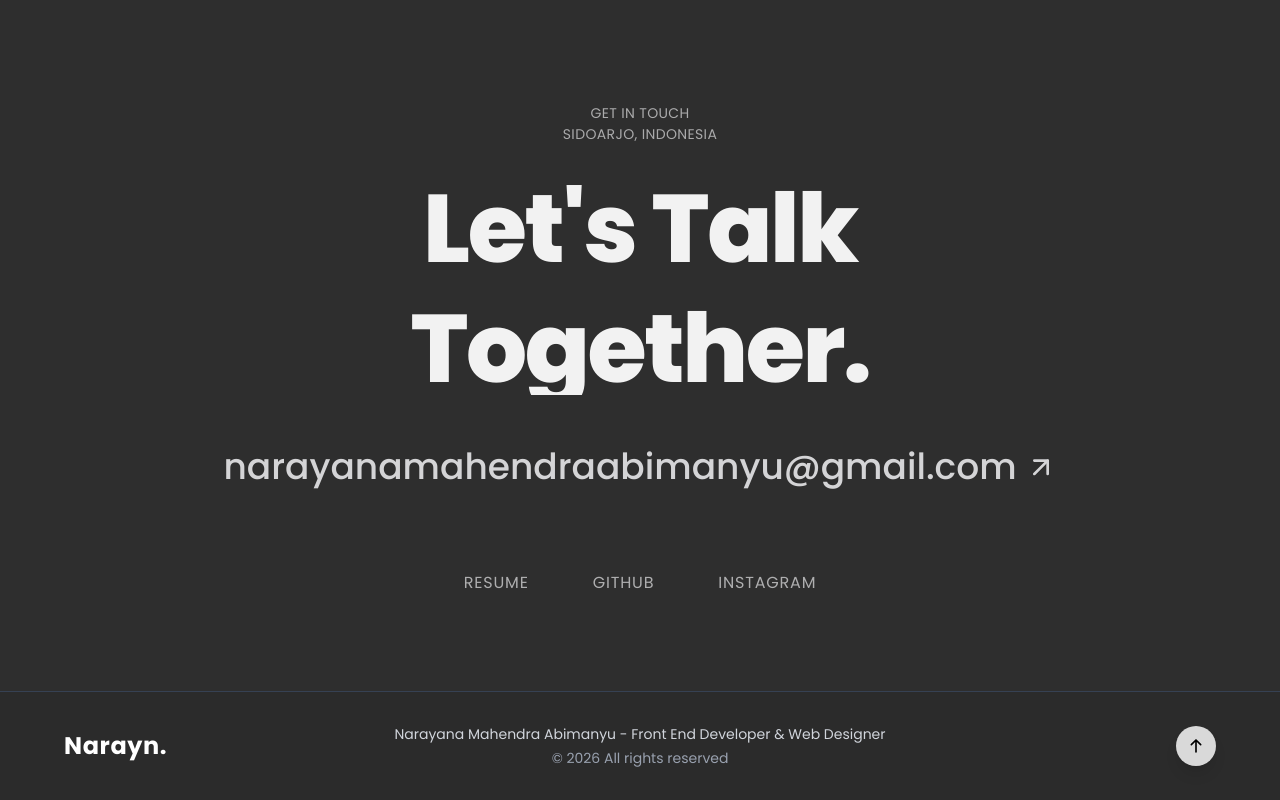
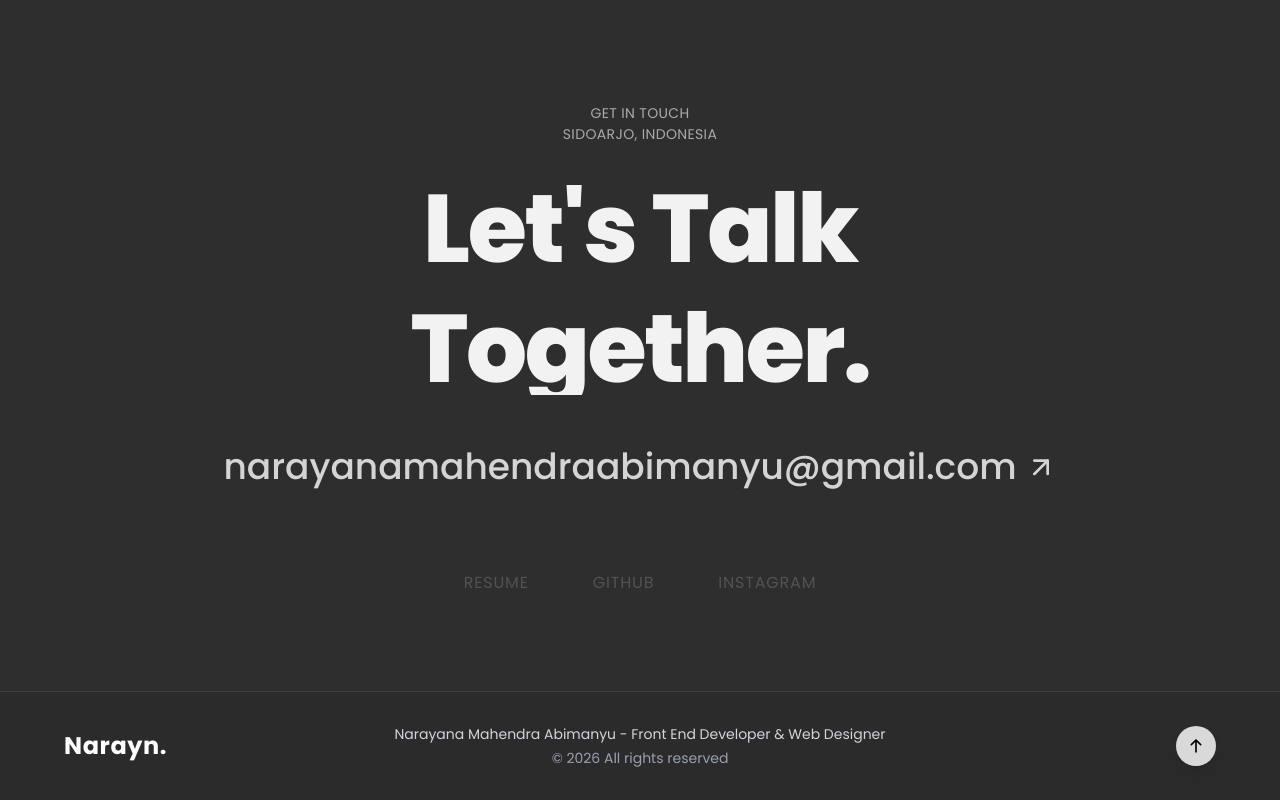
Before and after one commit to NarayanaMahendraAbimanyu/Narayana-Portfolio-Website, a Next.js app: page / in a window 1280 px wide. Shown: the part 4739-5539 px from the top of the page. Built offline with nearby package versions, Linux system fonts and the light colour scheme.

Commit message:
Memperbarui desain pada Contact Section

```diff
--- a/app/components/ContactSection.tsx
+++ b/app/components/ContactSection.tsx
@@ -87,7 +87,7 @@ export default function ContactSection() {
           whileInView={{ y: "0%", opacity: 1 }}
           viewport={{ once: true }}
           transition={{ duration: 1, delay: 0.3, ease: [0.16, 1, 0.3, 1] }}
-          className="flex flex-wrap items-center justify-center gap-4 sm:gap-10 md:gap-16 text-[10px] sm:text-sm md:text-base font-normal tracking-wider text-[#E5E5E7]/70"
+          className="flex flex-wrap items-center justify-center gap-4 sm:gap-10 md:gap-16 text-[10px] sm:text-sm md:text-base font-normal tracking-wider text-[#E5E5E7]/20"
         >
           <a
             href="/resume-narayanamahendra.pdf"
```
